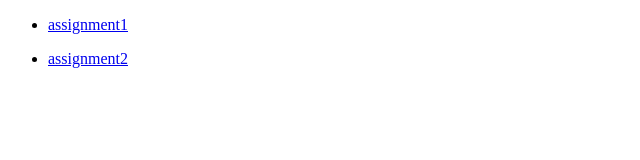
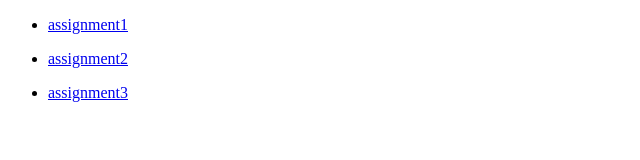
Before and after one commit to lovepeachyph/January2024CGD200, a plain HTML site: page index.html in a window 1280 px wide. Shown: the whole page, without its empty margins (0-640 px from the left). Drawn offline with Linux system fonts and the light colour scheme.

Commit message:
Add files via upload
Update

```diff
--- a/index.html
+++ b/index.html
@@ -8,5 +8,6 @@
 <body>
     <ul><li><a href="./1/index.html">assignment1</a></li></ul>
     <ul><li><a href="./2/index.html">assignment2</a></li></ul>
+    <ul><li><a href="./3/index.html">assignment3</a></li></ul>
 </body>
 </html>
```
